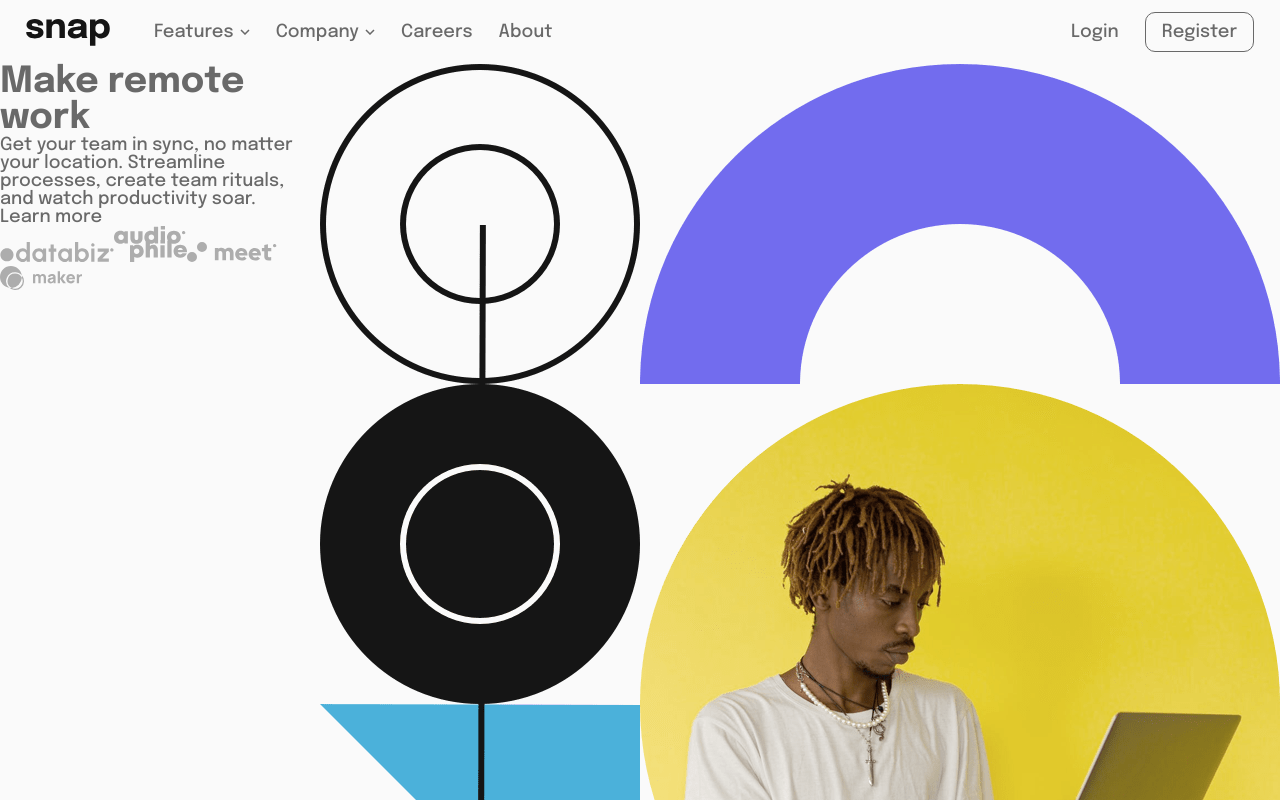
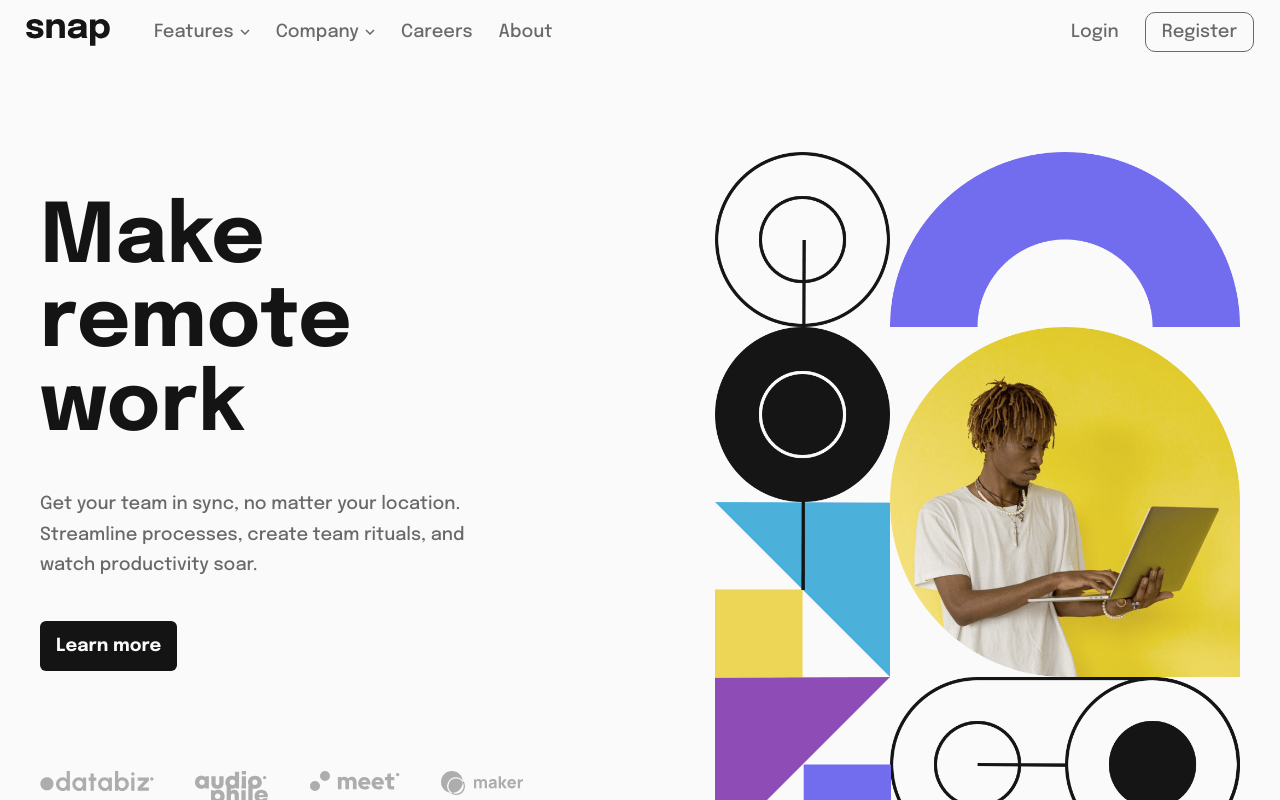
Before and after one commit to MichaelShawUK/frontend-mentor, a React (Vite) app: page / in a window 1280 px wide. Shown: the top 800 px of the page. Built offline with nearby package versions, Linux system fonts and the light colour scheme.

Commit message:
Layout main section

```diff
--- a/src/projects/junior/intro-section-with-dropdown-navigation-main/src/components/Main.tsx
+++ b/src/projects/junior/intro-section-with-dropdown-navigation-main/src/components/Main.tsx
@@ -14,14 +14,14 @@ function Main() {
           create team rituals, and watch productivity soar.
         </p>
         <button>Learn more</button>
-        <section>
+        <section className="clients">
           <img src={databiz} />
           <img src={audiophile} />
           <img src={meet} />
           <img src={maker} />
         </section>
       </div>
-      <img src={desktopHero} />
+      <img src={desktopHero} className="hero" />
     </main>
   );
 }
--- a/src/projects/junior/intro-section-with-dropdown-navigation-main/src/styles/css/index.css
+++ b/src/projects/junior/intro-section-with-dropdown-navigation-main/src/styles/css/index.css
@@ -15,6 +15,44 @@ header .home-logo img {
 
 main {
   display: flex;
+  gap: 150px;
+  justify-content: center;
+  margin-top: 100px;
+  padding: 0 40px;
+}
+main h1 {
+  color: hsl(0, 0%, 8%);
+  font-size: 82px;
+  margin-bottom: 40px;
+}
+main p {
+  line-height: 1.7;
+  margin-right: 70px;
+  margin-bottom: 40px;
+}
+main button {
+  background-color: hsl(0, 0%, 8%);
+  color: hsl(0, 0%, 98%);
+  padding: 16px;
+  font-weight: 700;
+  border-radius: 6px;
+  margin-bottom: 100px;
+}
+main button:hover {
+  color: hsl(0, 0%, 98%);
+}
+main .hero {
+  max-height: 700px;
+}
+
+.clients {
+  display: grid;
+  grid-auto-flow: column;
+}
+
+.summary {
+  align-self: center;
+  max-width: 550px;
 }
 
 .dropdown-nav {
--- a/src/projects/junior/intro-section-with-dropdown-navigation-main/src/styles/scss/_main.scss
+++ b/src/projects/junior/intro-section-with-dropdown-navigation-main/src/styles/scss/_main.scss
@@ -1,3 +1,46 @@
 main {
   display: flex;
+  gap: 150px;
+  justify-content: center;
+  margin-top: 100px;
+  padding: 0 40px;
+
+  h1 {
+    color: $black;
+    font-size: 82px;
+    margin-bottom: 40px;
+  }
+
+  p {
+    line-height: 1.7;
+    margin-right: 70px;
+    margin-bottom: 40px;
+  }
+
+  button {
+    background-color: $black;
+    color: $white;
+    padding: 16px;
+    font-weight: 700;
+    border-radius: 6px;
+    margin-bottom: 100px;
+
+    &:hover {
+      color: $white;
+    }
+  }
+
+  .hero {
+    max-height: 700px;
+  }
 }
+
+.clients {
+  display: grid;
+  grid-auto-flow: column;
+}
+
+.summary {
+  align-self: center;
+  max-width: 550px;
+}
```
Also changed, not shown: 1 other file (tests, documents, lock files or other folders).
